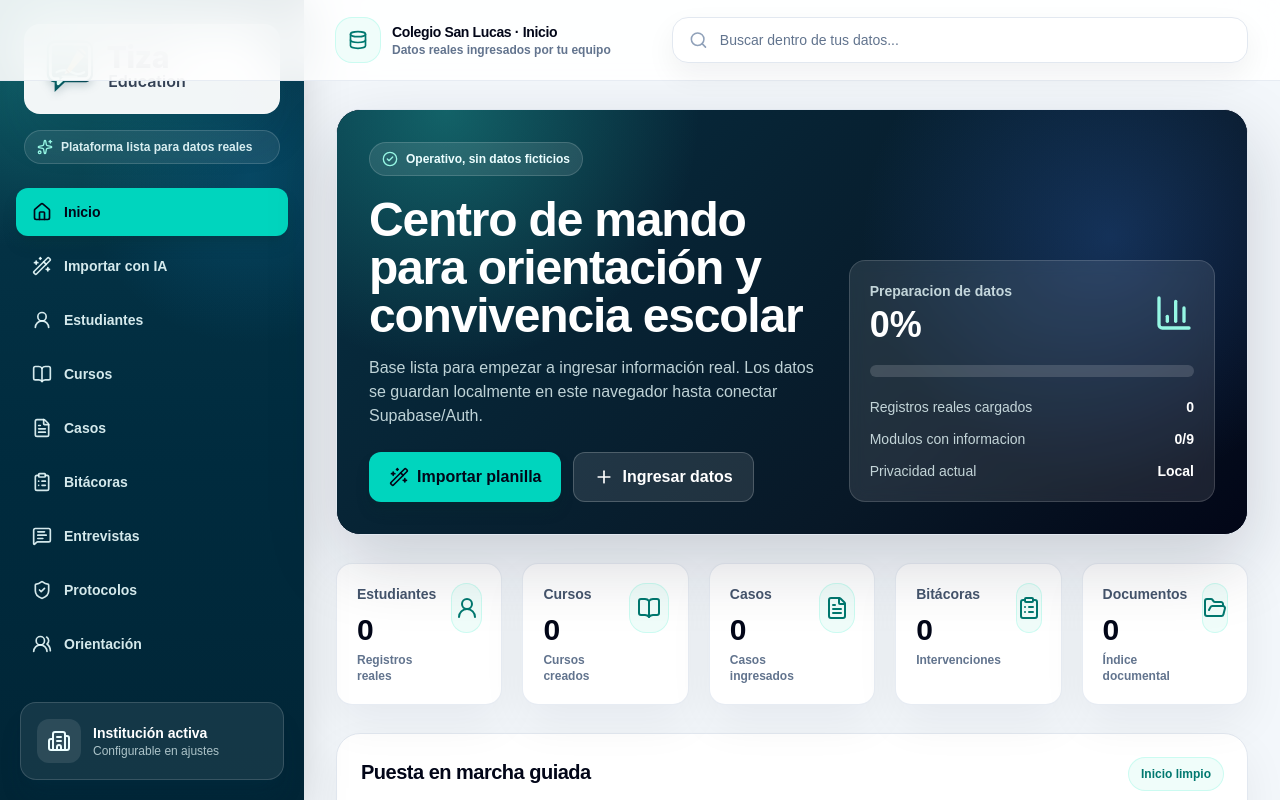
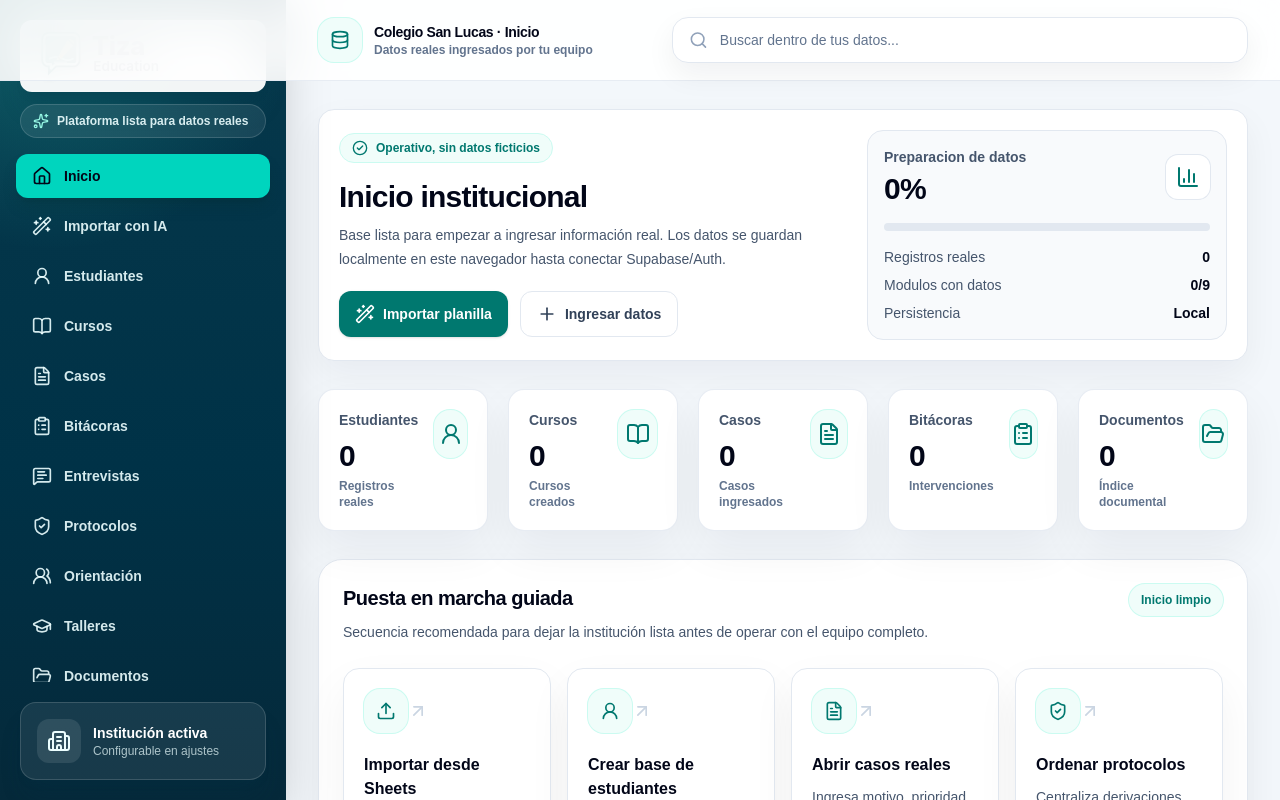
Before and after one commit to lcdpsicologo/csl-web-app, a Next.js app: page / in a window 1280 px wide. Shown: the top 800 px of the page. Built offline with nearby package versions, Linux system fonts and the light colour scheme.

Commit message:
Refine dashboard visual hierarchy

```diff
--- a/src/app/page.tsx
+++ b/src/app/page.tsx
@@ -398,14 +398,14 @@ function StatCard({ label, value, detail, icon: Icon, accent = "teal" }: { label
 
 function Sidebar({ activeView, onNavigate }: { activeView: ViewId; onNavigate: (view: ViewId) => void }) {
   return (
-    <aside className="fixed inset-y-0 left-0 hidden w-[304px] flex-col bg-[#00364a] text-white shadow-2xl lg:flex">
-      <div className="absolute inset-0 bg-[radial-gradient(circle_at_18%_0%,rgba(45,212,191,.36),transparent_30%),radial-gradient(circle_at_82%_22%,rgba(14,165,233,.18),transparent_25%),linear-gradient(180deg,#07384b,#002b3e_58%,#012536)]" />
+    <aside className="fixed inset-y-0 left-0 hidden w-[286px] flex-col bg-[#00364a] text-white shadow-2xl lg:flex">
+      <div className="absolute inset-0 bg-[radial-gradient(circle_at_18%_0%,rgba(45,212,191,.28),transparent_30%),linear-gradient(180deg,#06384b,#003247_58%,#05293a)]" />
       <div className="relative flex h-full flex-col">
-        <div className="px-6 py-6">
-          <div className="rounded-2xl border border-white/15 bg-white/95 p-3 shadow-2xl shadow-cyan-950/20">
-            <Image src="/tiza-education-logo.svg" alt="Tiza Education" width={210} height={64} priority />
+        <div className="px-5 pb-4 pt-5">
+          <div className="rounded-xl border border-white/15 bg-white/95 px-3 py-2 shadow-xl shadow-cyan-950/20">
+            <Image src="/tiza-education-logo.svg" alt="Tiza Education" width={178} height={54} priority />
           </div>
-          <div className="mt-4 flex items-center gap-2 rounded-full border border-white/15 bg-white/8 px-3 py-2 text-xs font-bold text-cyan-50/90">
+          <div className="mt-3 flex items-center gap-2 rounded-full border border-white/15 bg-white/8 px-3 py-2 text-xs font-bold text-cyan-50/90">
             <Sparkles className="h-4 w-4 text-teal-200" />
             Plataforma lista para datos reales
           </div>
@@ -418,7 +418,7 @@ function Sidebar({ activeView, onNavigate }: { activeView: ViewId; onNavigate: (
               <button
                 key={item.id}
                 onClick={() => onNavigate(item.id)}
-                className={`flex h-12 w-full items-center gap-3 rounded-xl px-4 text-left text-sm font-black transition ${
+                className={`flex h-11 w-full items-center gap-3 rounded-xl px-4 text-left text-sm font-black transition ${
                   active ? "bg-teal-400 text-slate-950 shadow-lg shadow-teal-950/25" : "text-cyan-50/90 hover:bg-white/10 hover:text-white"
                 }`}
               >
@@ -454,7 +454,7 @@ function Topbar({
   activeLabel: string;
 }) {
   return (
-    <header className="sticky top-0 z-20 border-b border-slate-200/80 bg-white/90 backdrop-blur-xl lg:pl-[304px]">
+    <header className="sticky top-0 z-20 border-b border-slate-200/80 bg-white/90 backdrop-blur-xl lg:pl-[286px]">
       <div className="flex min-h-20 items-center gap-4 px-4 py-3 sm:px-8">
         <div className="flex min-w-0 items-center gap-3">
           <div className="grid h-11 w-11 place-items-center rounded-2xl bg-teal-50 text-teal-700 ring-1 ring-teal-100">
@@ -871,42 +871,43 @@ function Dashboard({ store, onNavigate }: { store: DataStore; onNavigate: (view:
 
   return (
     <div className="space-y-7">
-      <section className="relative overflow-hidden rounded-3xl border border-slate-200 bg-slate-950 p-6 text-white shadow-[0_28px_70px_rgba(15,23,42,0.18)] sm:p-8">
-        <div className="absolute inset-0 bg-[radial-gradient(circle_at_12%_0%,rgba(45,212,191,.32),transparent_28%),radial-gradient(circle_at_85%_30%,rgba(59,130,246,.24),transparent_30%),linear-gradient(135deg,#062f42,#081827_68%,#020617)]" />
-        <div className="relative grid gap-8 xl:grid-cols-[1.1fr_0.9fr] xl:items-end">
+      <section className="rounded-2xl border border-slate-200 bg-white p-5 shadow-[0_14px_35px_rgba(15,23,42,0.05)]">
+        <div className="grid gap-5 xl:grid-cols-[1fr_360px] xl:items-center">
           <div>
-            <div className="inline-flex items-center gap-2 rounded-full border border-white/15 bg-white/10 px-3 py-2 text-xs font-black text-cyan-50">
-              <CheckCircle2 className="h-4 w-4 text-teal-200" />
+            <div className="inline-flex items-center gap-2 rounded-full border border-teal-100 bg-teal-50 px-3 py-1.5 text-xs font-black text-teal-700">
+              <CheckCircle2 className="h-4 w-4" />
               Operativo, sin datos ficticios
             </div>
-          <h1 className="mt-5 max-w-3xl text-4xl font-black tracking-tight text-white sm:text-5xl">Centro de mando para orientación y convivencia escolar</h1>
-          <p className="mt-4 max-w-3xl text-sm leading-6 text-cyan-50/80 sm:text-base">
+          <h1 className="mt-4 max-w-3xl text-3xl font-black tracking-tight text-slate-950">Inicio institucional</h1>
+          <p className="mt-2 max-w-3xl text-sm leading-6 text-slate-600">
             Base lista para empezar a ingresar información real. Los datos se guardan localmente en este navegador hasta conectar Supabase/Auth.
           </p>
-          <div className="mt-6 flex flex-wrap gap-3">
-          <button onClick={() => onNavigate("import")} className="inline-flex items-center gap-2 rounded-xl bg-teal-400 px-5 py-3 font-black text-slate-950 shadow-lg shadow-teal-950/30">
+          <div className="mt-5 flex flex-wrap gap-3">
+          <button onClick={() => onNavigate("import")} className="inline-flex items-center gap-2 rounded-xl bg-teal-700 px-4 py-3 text-sm font-black text-white shadow-sm hover:bg-teal-800">
             <Wand2 className="h-5 w-5" /> Importar planilla
           </button>
-          <button onClick={() => onNavigate("students")} className="inline-flex items-center gap-2 rounded-xl border border-white/20 bg-white/10 px-5 py-3 font-black text-white hover:bg-white/15">
+          <button onClick={() => onNavigate("students")} className="inline-flex items-center gap-2 rounded-xl border border-slate-200 bg-white px-4 py-3 text-sm font-black text-slate-700 hover:bg-slate-50">
             <Plus className="h-5 w-5" /> Ingresar datos
           </button>
         </div>
           </div>
-          <div className="rounded-2xl border border-white/15 bg-white/10 p-5 backdrop-blur">
+          <div className="rounded-2xl border border-slate-200 bg-slate-50 p-4">
             <div className="flex items-center justify-between">
               <div>
-                <p className="text-sm font-black text-cyan-50/80">Preparacion de datos</p>
-                <p className="mt-1 text-4xl font-black">{readiness}%</p>
+                <p className="text-sm font-black text-slate-600">Preparacion de datos</p>
+                <p className="mt-1 text-3xl font-black tracking-tight text-slate-950">{readiness}%</p>
               </div>
-              <BarChart3 className="h-10 w-10 text-teal-200" />
+              <div className="grid h-11 w-11 place-items-center rounded-xl bg-white text-teal-700 ring-1 ring-slate-200">
+                <BarChart3 className="h-6 w-6" />
+              </div>
             </div>
-            <div className="mt-5 h-3 overflow-hidden rounded-full bg-white/15">
-              <div className="h-full rounded-full bg-teal-300" style={{ width: `${readiness}%` }} />
+            <div className="mt-4 h-2 overflow-hidden rounded-full bg-slate-200">
+              <div className="h-full rounded-full bg-teal-600" style={{ width: `${readiness}%` }} />
             </div>
-            <div className="mt-5 grid gap-3 text-sm text-cyan-50/80">
-              <div className="flex justify-between gap-4"><span>Registros reales cargados</span><strong className="text-white">{total}</strong></div>
-              <div className="flex justify-between gap-4"><span>Modulos con informacion</span><strong className="text-white">{activeEntities}/{Object.keys(entityConfigs).length}</strong></div>
-              <div className="flex justify-between gap-4"><span>Privacidad actual</span><strong className="text-white">Local</strong></div>
+            <div className="mt-4 grid gap-2 text-sm text-slate-600">
+              <div className="flex justify-between gap-4"><span>Registros reales</span><strong className="text-slate-950">{total}</strong></div>
+              <div className="flex justify-between gap-4"><span>Modulos con datos</span><strong className="text-slate-950">{activeEntities}/{Object.keys(entityConfigs).length}</strong></div>
+              <div className="flex justify-between gap-4"><span>Persistencia</span><strong className="text-slate-950">Local</strong></div>
             </div>
           </div>
         </div>
@@ -1195,8 +1196,8 @@ export default function TizaEducationApp() {
     <div className="min-h-screen bg-[#f3f7fb] text-slate-950">
       <Sidebar activeView={activeView} onNavigate={setActiveView} />
       <Topbar query={query} setQuery={setQuery} activeLabel={`${profile.organization || "Institución"} · ${activeLabel}`} />
-      <main className="lg:pl-[304px]">
-        <div className="mx-auto max-w-[1540px] px-4 py-7 sm:px-8">
+      <main className="lg:pl-[286px]">
+        <div className="mx-auto max-w-[1500px] px-4 py-7 sm:px-8">
           {renderView()}
         </div>
       </main>
```
